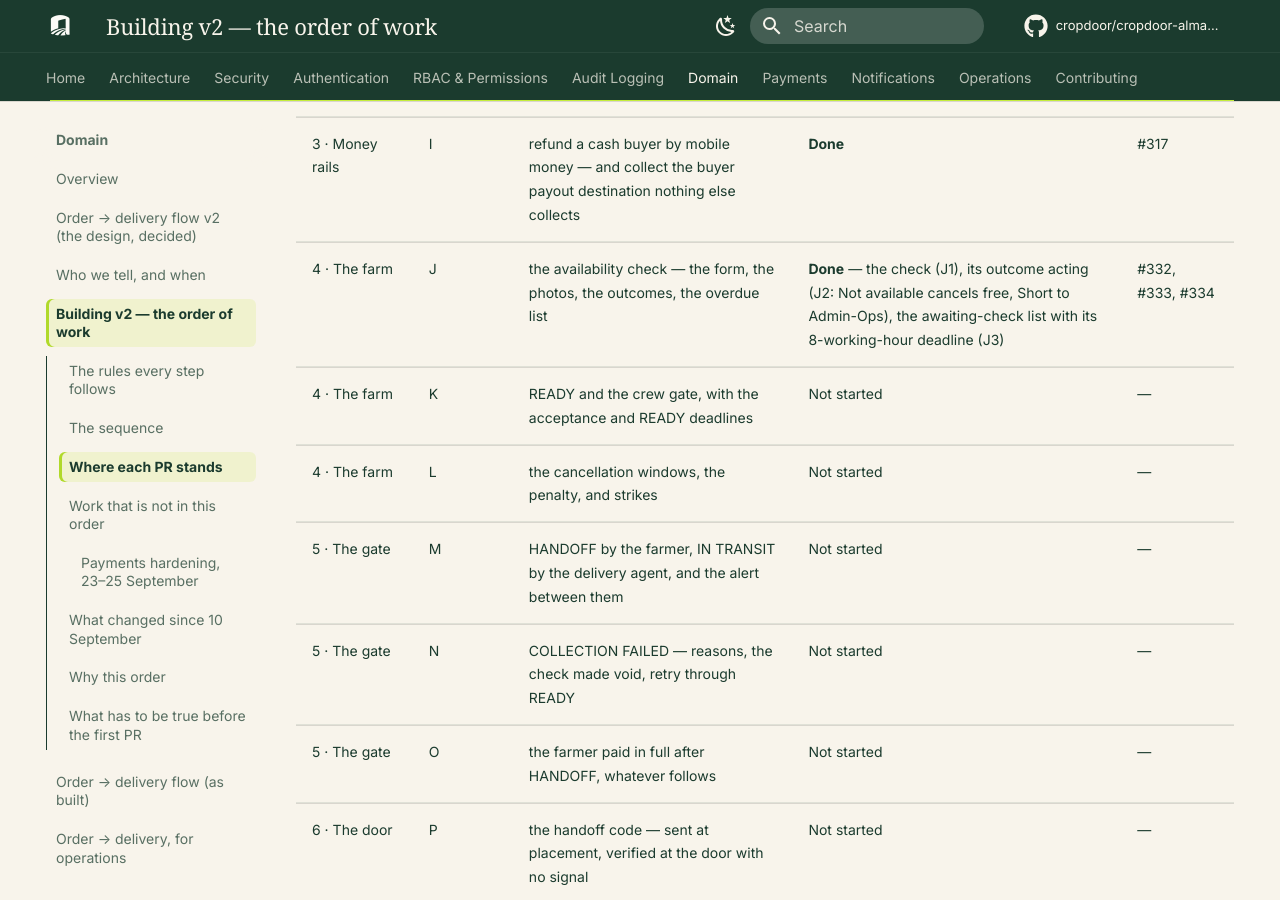
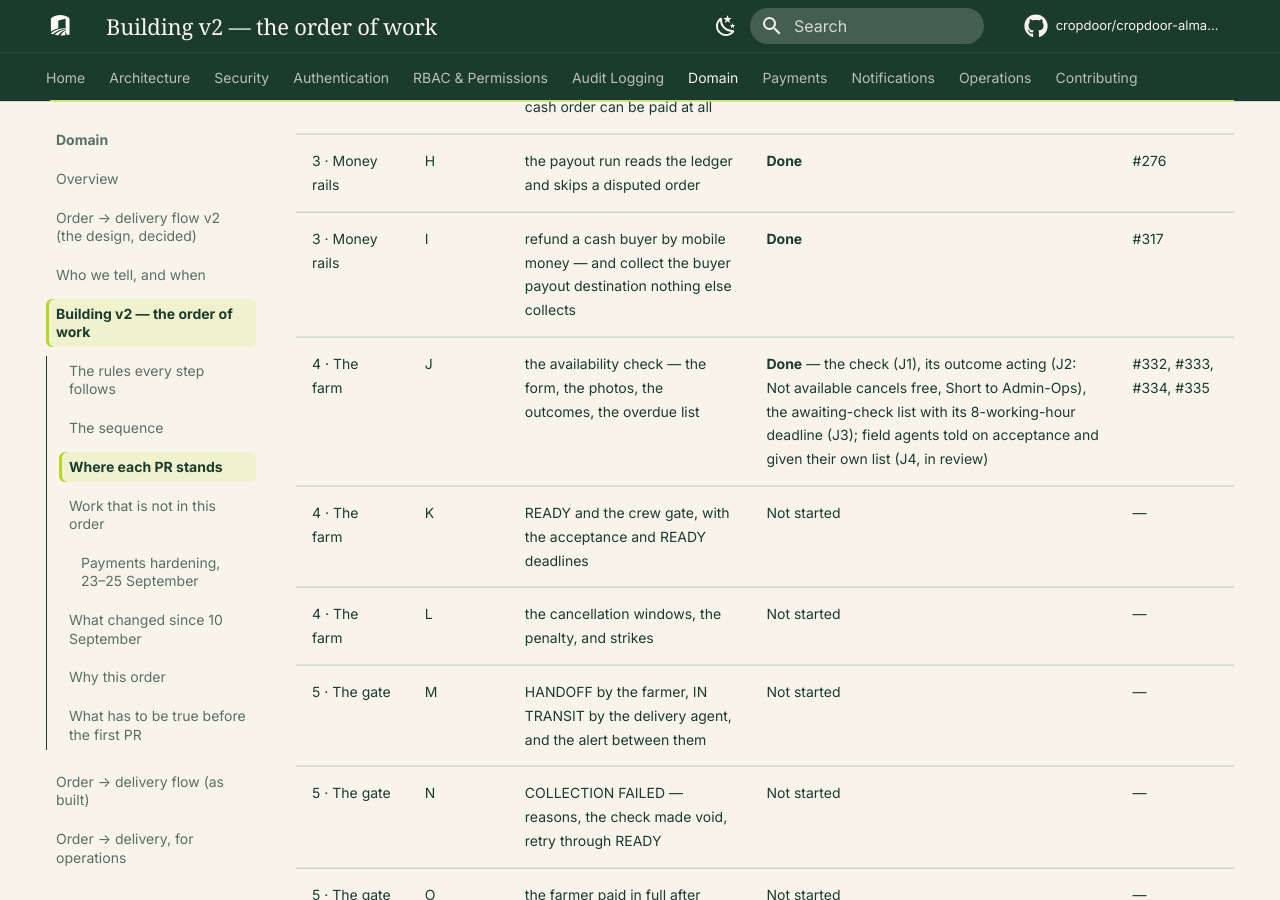
Before and after one commit to cropdoor/cropdoor-almanac, an MkDocs documentation site: the page built from docs/domain/order-delivery-flow-v2-build-order.md, in a window 1280 px wide and 900 px high, scrolled down 6688 px. Built offline with MkDocs 1.6.1 and Material for MkDocs 9.7.7, drawn with Linux system fonts in a browser that asks for light colours; some web fonts are replaced; comment, search, counter and statistics services are not loaded.

Commit message:
tracker: J4 field agents told + their own list, in review (#335)

```diff
--- a/docs/domain/order-delivery-flow-v2-build-order.md
+++ b/docs/domain/order-delivery-flow-v2-build-order.md
@@ -70,7 +70,7 @@ The one place that says what is finished. A PR is **Done** only once it is merge
 | 3 · Money rails | T1 | the agent's collected cash recorded as received, so a cash order can be paid at all | **Done** | #277 |
 | 3 · Money rails | H | the payout run reads the ledger and skips a disputed order | **Done** | #276 |
 | 3 · Money rails | I | refund a cash buyer by mobile money — and collect the buyer payout destination nothing else collects | **Done** | #317 |
-| 4 · The farm | J | the availability check — the form, the photos, the outcomes, the overdue list | **Done** — the check (J1), its outcome acting (J2: Not available cancels free, Short to Admin-Ops), the awaiting-check list with its 8-working-hour deadline (J3) | #332, #333, #334 |
+| 4 · The farm | J | the availability check — the form, the photos, the outcomes, the overdue list | **Done** — the check (J1), its outcome acting (J2: Not available cancels free, Short to Admin-Ops), the awaiting-check list with its 8-working-hour deadline (J3); field agents told on acceptance and given their own list (J4, in review) | #332, #333, #334, #335 |
 | 4 · The farm | K | READY and the crew gate, with the acceptance and READY deadlines | Not started | — |
 | 4 · The farm | L | the cancellation windows, the penalty, and strikes | Not started | — |
 | 5 · The gate | M | HANDOFF by the farmer, IN TRANSIT by the delivery agent, and the alert between them | Not started | — |
```
